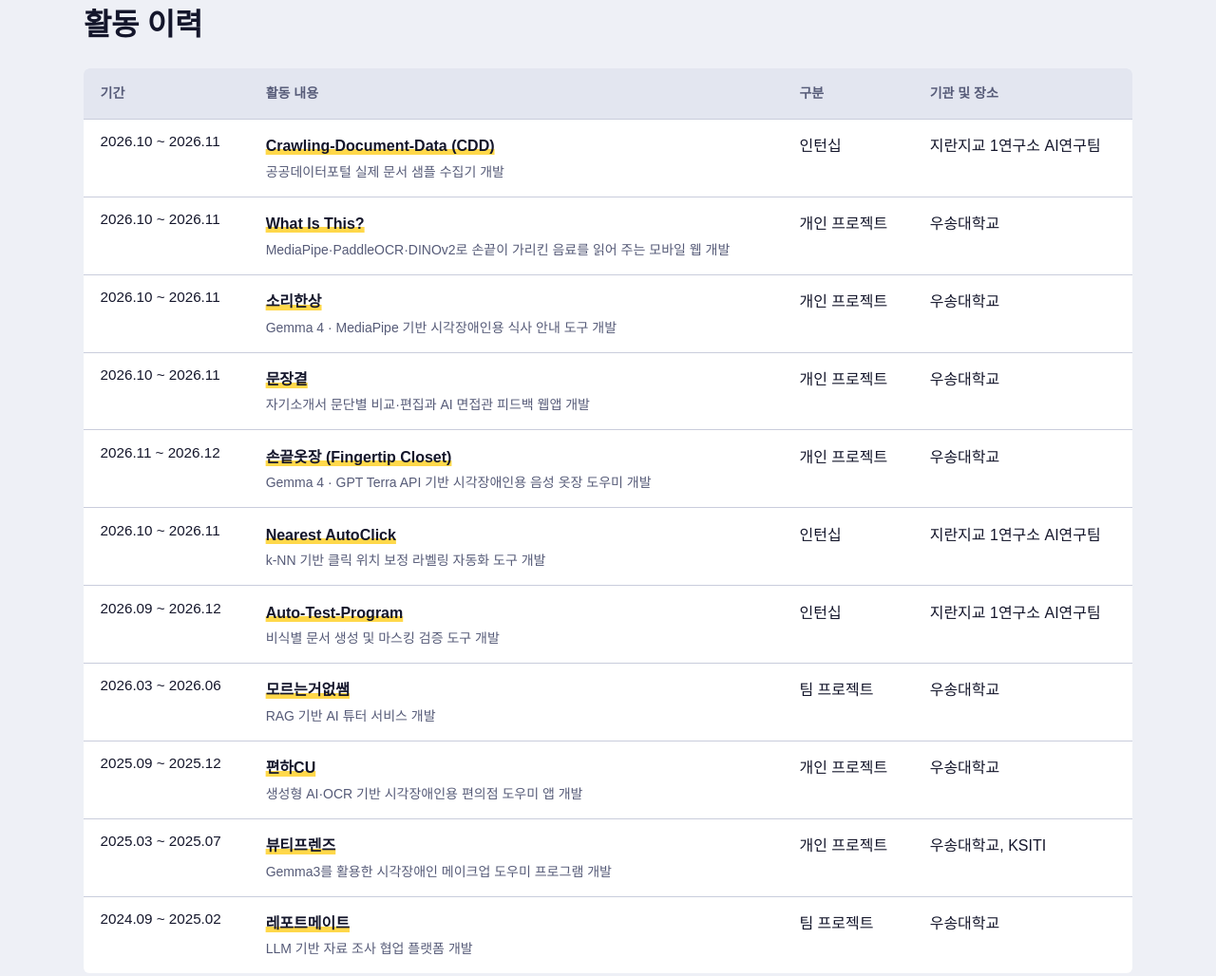
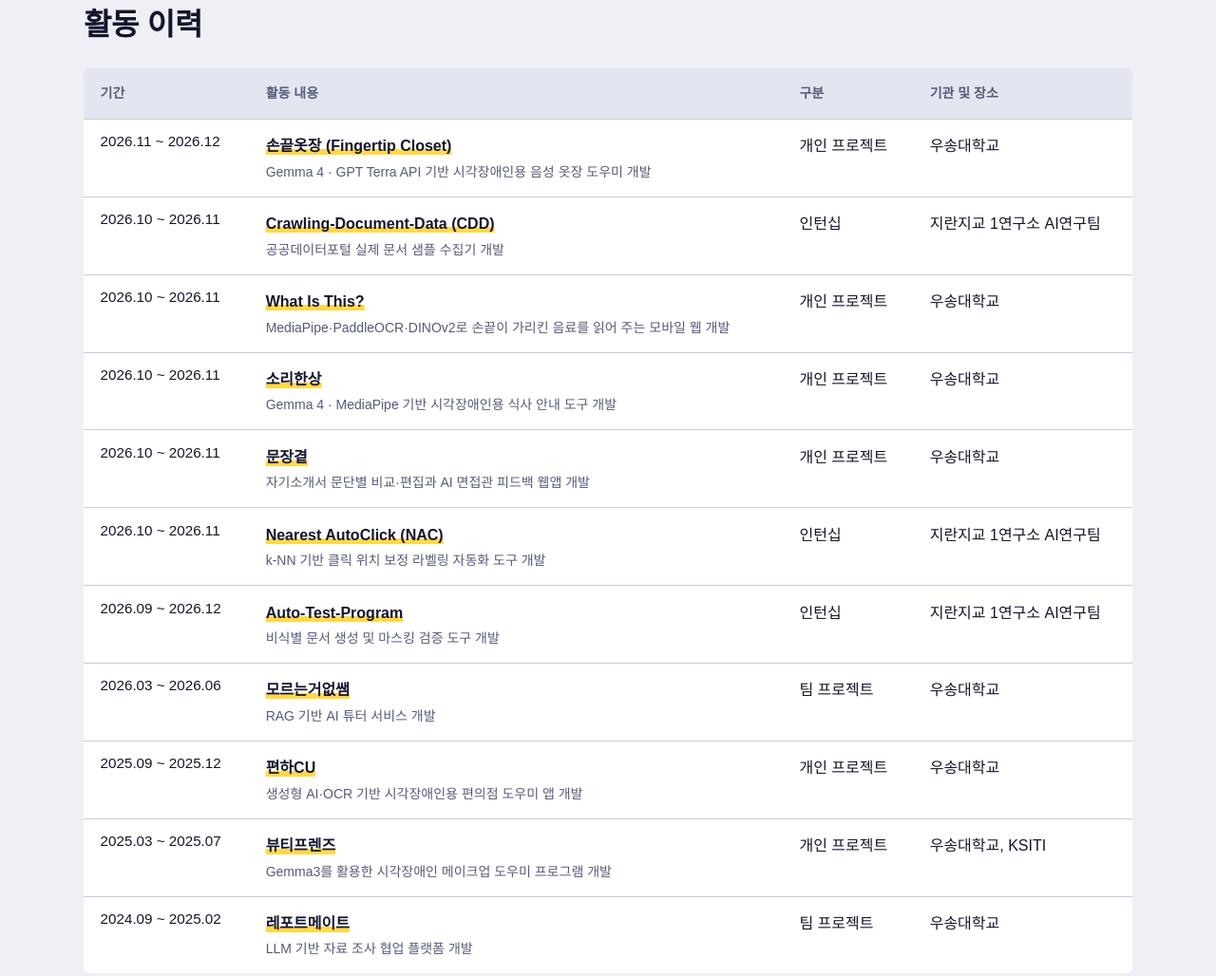
Before and after one commit to hooni9807/portfolio, a plain HTML site: page index.html in a window 1280 px wide. Shown: the part 720-1748 px from the top of the page at 95% size. Drawn offline with Linux system fonts and the light colour scheme; a web font is replaced by a local one.

Commit message:
프로젝트 최신 변경 반영과 최신순 정렬 수정
- CDD: 부처 보도자료 API 두 번째 출처, 서비스 키 관리, 왼쪽 패널 재구성, 테스트 126개
- What Is This?: 확인 안 된 맛 변형 판정 보류, 상품 페이지 캐시
- 문장곁: 자연스러운 말투 재작성, 원고 변경 빨간 표시
- 손끝옷장: 닮은 상품 구분 강화
- Auto-Test-Program: 비정상 세트 형식군 분리, Docker 이미지 오프라인 .tar 전달
- 활동 이력·프로젝트를 시작 월 기준 최신순으로 정렬, README 순서·k-NN 표기 맞춤

Co-Authored-By: Claude Opus 5.5 <noreply@anthropic.com>

```diff
--- a/index.html
+++ b/index.html
@@ -387,6 +387,7 @@ const projects = [
        '기본 3단계 이후 암호·대용량(1·2안), 구형·레거시 형식(3안), 손상 PDF·RTF(4안), 비정상 OOXML·기타 형식(5안)까지 다섯 차례 추가 확장',
        '실행 전후 결과를 비교하는 회귀 리포트, FAIL 원인을 추적하는 JSON·CSV 보고서와 브라우저용 웹 콘솔 구성',
        'Docker·Makefile로 생성기·러너를 묶어 다른 PC에서도 같은 환경으로 실행',
+       '비정상 문서를 형식군별 폴더로 나누고 만들지 못한 항목과 그 이유를 보고서에 기록. 생성기·러너·서버 Docker 이미지는 오프라인 .tar로 넘겨 인터넷 없는 PC에서도 같은 환경으로 실행',
        '처음 받는 사람이 설치부터 결과 판독까지 혼자 할 수 있도록 인수인계서(HTML·PDF) 작성'],
   extra:[
    {h:'개발 과정 (날짜별 업무 기록 기준)', items:[
@@ -467,7 +468,7 @@ const projects = [
      'Mac(.command)·Windows(.exe, WSL)용 더블클릭 실행 파일을 만들어 개발자가 아닌 팀원도 바로 사용']}],
   tech:['Python','Docker','Makefile','REST API','OCR','HWP·OOXML·ODF 구조','OLE','LibreOffice','FastAPI','Claude Code 스킬','GitHub']},
  {id:'macro', when:'2026.10 ~ 2026.11', kind:'인턴십', org:'지란지교 1연구소 AI연구팀',
-  title:'k-NN 기반 클릭 위치 보정 라벨링 자동화 도구 개발', alias:'Nearest AutoClick', mock:macroMock, cap:'직접 그린 동작 흐름 · 숫자는 실제 측정값',
+  title:'k-NN 기반 클릭 위치 보정 라벨링 자동화 도구 개발', alias:'Nearest AutoClick (NAC)', mock:macroMock, cap:'직접 그린 동작 흐름 · 숫자는 실제 측정값',
   lead:'문서 사진 라벨링에서 같은 자리를 반복해 누르는 작업을 단축키 한 번으로 줄인 macOS 자동화 도구입니다. 작업자가 고친 사례를 쌓아 두었다가, 재생할 때 지금 화면과 가장 닮은 사례(최근접 이웃)를 골라 그 사례의 정답 클릭을 지금 화면에 맞게 옮겨 누릅니다. 사진이 돌아가거나 밀려 있어도 맞추고, 확신이 없으면 누르지 않습니다. 팀원도 함께 썼습니다.',
   role:'기획, 개발 전체(기록·재생, 화면 인식 보정, k-NN 사례 저장소와 학습, 상자 클릭, 공유, 화면), 실제 라벨링 작업에서 검증', env:'macOS, Claude Code', lang:'Python, JavaScript(HTML 화면·JXA)',
   did:['작업자가 고친 사진을 사례로 쌓고, 재생할 때 지금 화면과 가장 닮은 사례 하나(k=1)를 골라 그 정답 클릭을 옮겨 누르는 k-NN 클릭 보정: 30px 넘게 틀린 클릭 17% → 9%',
@@ -520,6 +521,7 @@ const projects = [
        '내 옷 사진과 쇼핑몰 상품 사진 비교: 색·목 디자인·소매·여밈·주머니·글자·니트 짜임을 따로 읽어 코드가 비교하고, 라벨 품번을 후보 주소·상품명과 대조',
        '카메라로 비춘 옷이 무엇인지, 옷장에서 왼쪽 몇 번째에 있는지 안내. 닮은 옷은 짐작하지 않고 후보를 알린 뒤 꺼내 펼쳐 다시 고름',
        '기상청 단기예보·지금 입은 옷에 맞춘 코디 추천, 두 벌 조합 판단, 주름 확인과 라벨에 맞춘 다림질 단계별 음성 안내',
+       '쇼핑몰 사진 대조에서 넥라인·라벨 코드·상품명 충돌로 닮은 상품을 가리고, 후보 표에서 못 찾으면 후보를 하나씩 다시 확인',
        '같은 앱을 무료 로컬 모델(gemma4:26b) 버전과 GPT API 버전으로 나눠 관리하고, 같은 평가 세트로 gemma4 26b·31b를 비교해 26b 선택'],
   extra:[
    {h:'평가로 고친 것 (공개 옷 사진 CC0와 그린 라벨, gemma4:26b)', items:[
@@ -547,6 +549,7 @@ const projects = [
        '코치 창에서 자소서 리뷰·모의 면접·기술 면접 3가지 모드, 번역체와 AI 상투어를 피하는 한국어 문장 지침 직접 작성',
        'API 키 없이 이미 로그인된 Claude Code(도구 끔)·Codex CLI를 불러 쓰는 연결 서버와 화면 안 로그인',
        '127.0.0.1에서만 열고 허용된 출처의 요청만 처리, 원고는 저장소 밖 파일에 원자적으로 저장(Google Drive 폴더 연결)',
+       'AI 수정안을 자연스러운 말투로 다시 쓰고, 내 원고에서 바뀐 곳을 빨간색으로 표시',
        'Node.js 표준 라이브러리만 사용하고 가짜 CLI로 자동 테스트와 CI 구성, Go 실행기로 Node.js를 묶은 Windows 단일 실행 파일을 태그마다 빌드·배포'],
   extra:[
    {h:'비교 방식', items:[
@@ -612,6 +615,7 @@ const projects = [
        '첫 비교에서 보류되면 상품 외곽을 찾아 상품 전체와 가운데 65% 두 영역을 다시 비교하고, 두 영역의 1위가 같을 때만 추가로 판정',
        'Cloudflare Worker로 편의점 공식 상품 목록을 페이지 단위로 가져오는 “목록 업데이트” 버튼. 전체 수집에 성공했을 때만 브라우저 저장본을 바꾸고, 사이트 전체는 비밀번호로 잠근 Worker 뒤에 배포',
        '검토한 바코드 36개를 조회하는 확인 경로와 한국어 음성 안내. 판단이 어려우면 “가까이 가리키기”나 “바코드 비추기”로 다음 행동을 안내',
+       '편의점 목록에서 확인되지 않은 맛 변형은 판정하지 않고, 상품 페이지 캐시로 다시 불러오는 시간을 줄임',
        '상품 출처·라이선스·검토 메모를 CSV로 관리하고, 자동 테스트 26개와 가상 카메라 브라우저 검사로 정답·오답·보류를 함께 기록'],
   extra:[
    {h:'설계 결정과 검증 결과', items:[
@@ -645,7 +649,9 @@ const projects = [
        '같은 사이트 요청은 1.5초 간격, 보안문자는 자동으로 풀지 않고 같은 세션의 브라우저 창에서 사람이 직접 풀도록 설계',
        '31개 형식 선택(포털 데이터 건수 표시, 30건 미만 경고)·진행률·걸린 시간·파일 열기·저장 위치 선택(다음 실행에도 기억)을 갖춘 웹 화면과 10단계 사용법 안내',
        'Mac은 더블클릭 실행, Windows 실행 파일(CDD.exe)은 GitHub Actions로 빌드, 화면 버튼으로 새 버전을 받아 다시 시작',
-       '실패하는 테스트부터 작성(pytest 100개)하고, 로컬 가짜 기관 사이트로 스크립트 다운로드를 재현해 검증. 코드를 처음 보는 별도 AI 리뷰에서 나온 치명 2건·중요 2건 수정'],
+       '공공데이터포털에 더해 부처 보도자료 공식 API(과기정통부·기재부)를 두 번째 출처로 추가해 첨부파일을 수집. 서비스 키는 내 PC 설정 파일에만 저장하고 화면에서는 가리며, 실제 API 한 번 호출로 키를 확인',
+       '왼쪽 패널을 번호 단계·접이식 옵션·항상 보이는 실행 막대로 다시 구성하고, 프로젝트 폴더를 옮겨도 저장 위치가 따라오도록 상대 경로로 기억',
+       '실패하는 테스트부터 작성(pytest 126개)하고, 로컬 가짜 기관 사이트로 스크립트 다운로드를 재현해 검증. 코드를 처음 보는 별도 AI 리뷰에서 나온 치명 2건·중요 2건 수정'],
   extra:[{h:'트러블슈팅', items:[
      '깨진 ZIP 하나에 전체 실행이 멈춤 → 파일 단위로 예외를 격리하고 실패로 기록',
      '영문 Windows 콘솔에서 실행 파일이 한글 출력 중 종료 → 표준 출력을 UTF-8로 재설정',
@@ -658,7 +664,7 @@ const projects = [
      '모을 수 있는 양은 포털에 등록된 데이터셋 수가 상한이라, DOC 8건·PPT 1건처럼 적은 형식은 거의 안 모임(화면에서 미리 경고)',
      '보안문자 화면 흐름은 실제 사이트에서는 시험하지 못하고 가짜 객체로만 검증함',
      'Windows 실행 파일은 서명이 없고, 스스로 새 버전을 받지 못함']}],
-  tech:['Python','Playwright','pytest','PyInstaller','GitHub Actions','HTML·CSS·JS','Claude Code']},
+  tech:['Python','Playwright','pytest','PyInstaller','GitHub Actions','HTML·CSS·JS','Claude Code','공공데이터 API(보도자료)']},
 ];
 
 const kindClass = {'개인 프로젝트':'solo','인턴십':'intern'};
@@ -668,7 +674,8 @@ const video = v => `<p class="now" aria-hidden="true">${v.steps[0][1]}</p><video
 const shot = s => `<button class="sheet" data-src="${s.src}" aria-label="${s.cap.split(' · ')[0]} 크게 보기"><img src="${s.src}" width="${s.w}" height="${s.h}" alt="${s.alt}" loading="lazy"></button><figcaption>${s.cap}</figcaption>`;
 
 // 최신 작업이 먼저 보이도록 시간 역순으로 보여 준다(데이터는 시간순으로 관리)
-const shown = [...projects].reverse();
+// 최신순: 시작 월 → 끝 월 순으로 내림차순, 같으면 나중에 적은 프로젝트 먼저
+const shown = [...projects].reverse().sort((a, b) => b.when.slice(0, 7).localeCompare(a.when.slice(0, 7)) || b.when.slice(-7).localeCompare(a.when.slice(-7)));
 // 히어로 문장의 두 주제로 프로젝트를 묶는다
 const THEME = {whatisthis:'read', sorihansang:'read', closet:'read', pyeonhacu:'read', beautyfriends:'read', cdd:'hide', macro:'hide', deid:'hide'};
 const group = (label, cls, list) => `<div><b>${cls?`<span class="${cls}">${label}</span>`:label}</b><ul>${list.map(p=>`<li><a href="#${p.id}">${p.alias.replace(/ \(.*\)$/,'')}</a></li>`).join('')}</ul></div>`;
```
Also changed, not shown: 1 other file.
